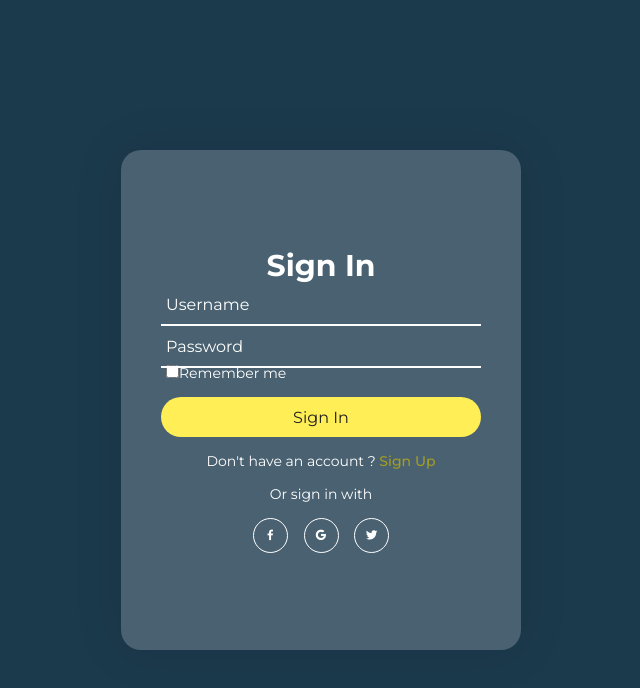
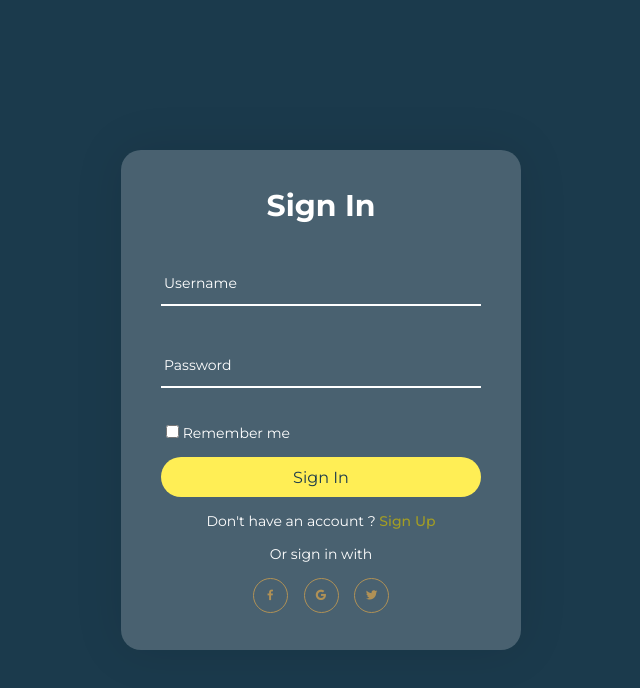
Before and after one commit to farahws/Project-Software-Engineering, a plain HTML site: page sign.html in a window 1280 px wide. Shown: the whole page, without its empty margins (319-959 px from the left). Drawn offline with nearby package versions, Linux system fonts and the light colour scheme.

Commit message:
Update farah - selesai bagian sign in

```diff
--- a/css/sign.css
+++ b/css/sign.css
@@ -1,23 +1,10 @@
+@import url('https://fonts.googleapis.com/css2?family=Josefin+Sans:wght@100;200;300;400;500;600;700&family=Montserrat:wght@100;200;300;400;500;600;700;800;900&display=swap');
+
 * {
+    margin: 0;
     padding: 0;
-    margin: 0;
     box-sizing: border-box;
     font-family: 'Montserrat', sans-serif;
-    list-style: none;
-    text-decoration: none;
-    scroll-behavior: smooth;
-}
-
-:root {
-    --bg-color: #ffffff;
-    --text-color: #20201f;
-    --second-color: #B09156;
-    --main-color: #1B3A4C;
-    --third-color: #FFEE55;
-    --fourth-color: #a49e23;
-    --big-font: 3.8rem;
-    --h2-font: 2.6rem;
-    --p-font: 1rem;
 }
 
 body {
@@ -25,7 +12,7 @@ body {
     justify-content: center;
     align-items: center;
     min-height: 100vh;
-    background: var(--main-color);
+    background: #1B3A4C;
 }
 
 .wrapper {
@@ -47,23 +34,23 @@ body {
 
 h2 {
     font-size: 30px;
-    color: var(--bg-color);
+    color: #fff;
     text-align: center;
 }
 
 .input-group {
     position: relative;
-    margin: 30px, 0;
-    border-bottom: 2px solid var(--bg-color);
+    margin: 40px 0;
+    border-bottom: 2px solid #fff;
 }
 
 .input-group label {
     position: absolute;
-    top: 50%;
-    left: 5px;
-    transform: translateY(-50%);
-    font-size: 16px;
-    color: var(--bg-color);
+    top: 31%;
+    left: 3px;
+    transform: translateY(-13%);
+    font-size: 14px;
+    color: #fff;
     pointer-events: none;
     transition: .5s;
 }
@@ -72,7 +59,7 @@ h2 {
     width: 320px;
     height: 40px;
     font-size: 16px;
-    color: var(--bg-color);
+    color: #fff;
     padding: 0 5px;
     background: transparent;
     border: none;
@@ -89,21 +76,21 @@ h2 {
 }
 
 .remember label {
-    color: var(--bg-color);
+    color: #fff;
     font-size: 14px;
 }
 
 .remember label input {
-    accent-color: var(--third-color);
+    accent-color: #B09156;
 }
 
 button {
     position: relative;
     width: 100%;
     height: 40px;
-    background: var(--third-color);
+    background: #FFEE55;
     font-size: 16px;
-    color: var(--text-color);
+    color: #1B3A4C;
     cursor: pointer;
     border-radius: 30px;
     border: none;
@@ -117,11 +104,11 @@ button {
 }
 
 .signUp-link p {
-    color: var(--bg-color);
+    color: #fff;
 }
 
 .signUp-link p a {
-    color: var(--fourth-color);
+    color: #a49e23;
     text-decoration: none;
     font-weight: 500;
 }
@@ -132,7 +119,7 @@ button {
 
 .social-platform {
     font-size: 14px;
-    color: var(--bg-color);
+    color: #fff;
     text-align: center;
 }
 
@@ -141,7 +128,7 @@ button {
     width: 35px;
     height: 35px;
     background: transparent;
-    border: 1px solid var(--bg-color);
+    border: 1px solid #B09156;
     border-radius: 50%;
     text-align: center;
     line-height: 35px;
@@ -150,11 +137,24 @@ button {
 }
 
 .social-icons a:hover {
-    background: var(--bg-color);
+    background-color: #fff;
 }
 
 .social-icons a i {
-    color: var(--bg-color);
+    color: #B09156;
     font-size: 14px;
     transition: .3s;
 }
+
+.social-icons a:hover i {
+    color: rgba(165, 129, 56, 0.463);
+}
+
+:root {
+    --bg-color: #ffffff;
+    --text-color: #20201f;
+    --second-color: #B09156;
+    --main-color: #1B3A4C;
+    --third-color: #FFEE55;
+    --fourth-color: #a49e23;
+}
--- a/sign.html
+++ b/sign.html
@@ -12,46 +12,46 @@
     <!--custom google fonts link-->
     <link rel="preconnect" href="https://fonts.googleapis.com">
     <link rel="preconnect" href="https://fonts.gstatic.com" crossorigin>
-    <link href="https://fonts.googleapis.com/css2?family=Montserrat:wght@300;400;500;600;700;800;900&display=swap" rel="stylesheet">
-
+    <link href="https://fonts.googleapis.com/css2?family=Josefin+Sans:wght@100;200;300;400;500;600;700&family=Montserrat:wght@100;200;300;400;500;600;700;800;900&display=swap" rel="stylesheet">
 </head>
 <body>
 
     <div class="wrapper">
-        <div class="form-wrapper signin">
+        <div class="form-wrapper sign in">
             <form action="">
                 <h2>Sign In</h2>
                 <div class="input-group">
                     <input type="text" required>
                     <label for="">Username</label>
                 </div>
+
                 <div class="input-group">
                     <input type="password" required>
                     <label for="">Password</label>
                 </div>
+
                 <div class="remember">
-                    <label for=""><input type="checkbox" name="" id="">Remember me</label>
+                    <label><input type="checkbox"> Remember me</label>
                 </div>
+
                 <button type="submit">Sign In</button>
+
                 <div class="signUp-link">
-                    <p>Don't have an account ?
-                        <a href="#" class="signUpBtn-link">Sign Up</a>
-                    </p>
+                    <p>Don't have an account ? <a href="#" class="signUpBtn-link">Sign Up</a></p>
                 </div>
+
                 <div class="social-platform">
                     <p>Or sign in with</p>
                     <div class="social-icons">
                         <a href="#"><i class='bx bxl-facebook'></i></a>
-                        <a href="#"><i class='bx bxl-google'></i></a>
-                        <a href="#"><i class='bx bxl-twitter'></i></a>
+                        <a href="#"><i class='bx bxl-google' ></i></a>
+                        <a href="#"><i class='bx bxl-twitter' ></i></a>
                     </div>
                 </div>
             </form>
         </div>
     </div>
 
-
-
     <!--custom js link-->
     <script type="text/JavaScript" src="js/script.js"></script>
 </body>
```
Also changed, not shown: note.txt.
